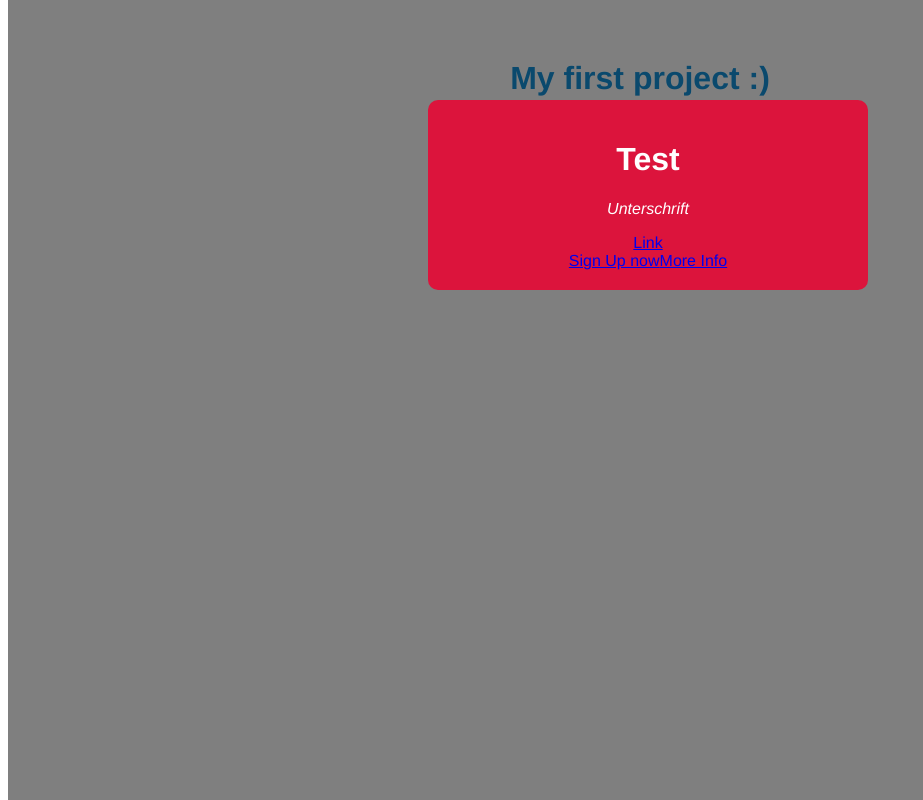
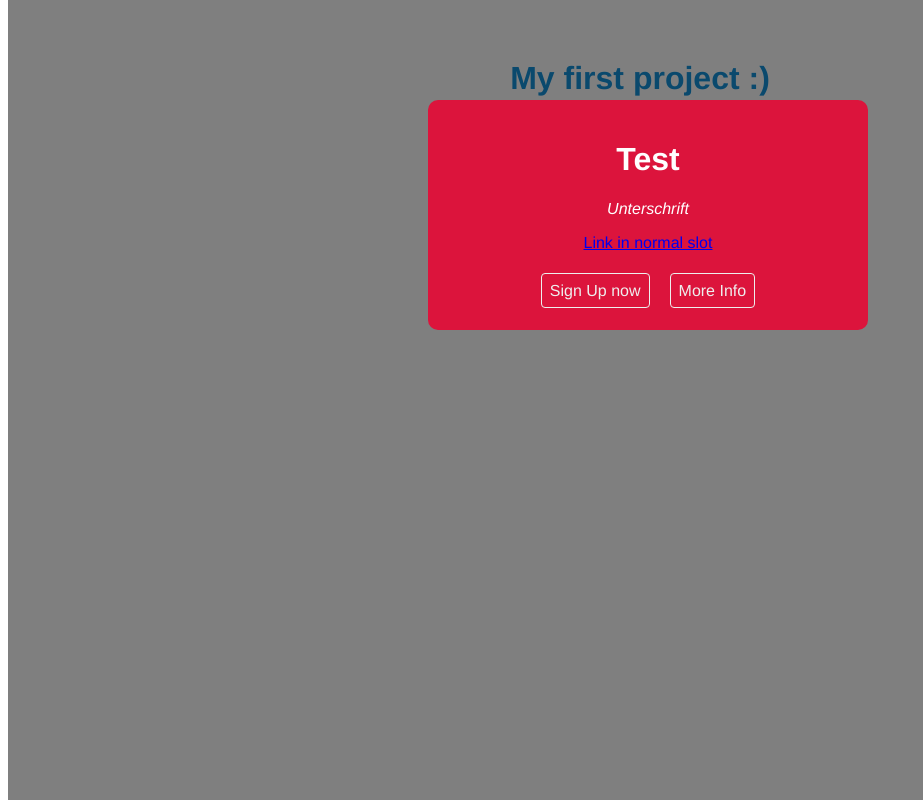
Before and after one commit to kasparlaurenz/learning-vue3, a Vue app: page / in a window 1280 px wide. Both pictures are taken after a click on the button "Open Modal". Shown: the whole page, without its empty margins (0-923 px from the left). Built offline with nearby package versions, Linux system fonts and the light colour scheme.

Commit message:
implement second modal

```diff
--- a/src/App.vue
+++ b/src/App.vue
@@ -9,10 +9,18 @@
       </template>
       <h1>Test</h1>
       <p>Unterschrift</p>
-      <a href="/">Link</a>
+      <a href="/">Link in normal slot</a>
+    </Modal>
+  </div>
+  <div v-if="showModalTwo">
+    <Modal @close="toggleModalTwo">
+      <h1>{{ title }}</h1>
     </Modal>
   </div>
   <button @click="toggleModal">Open Modal</button>
+  <br />
+  <br />
+  <button @click="toggleModalTwo">Open Modal Two</button>
 </template>
 
 <script>
@@ -28,11 +36,15 @@ export default {
       header: 'This is a prop',
       text: 'Im dynamic content',
       showModal: false,
+      showModalTwo: false,
     };
   },
   methods: {
     toggleModal() {
       this.showModal = !this.showModal;
+    },
+    toggleModalTwo() {
+      this.showModalTwo = !this.showModalTwo;
     },
   },
 };
--- a/src/components/Modal.vue
+++ b/src/components/Modal.vue
@@ -48,6 +48,28 @@ export default {
   border-radius: 10px;
 }
 
+.modal .actions {
+  text-align: center;
+  margin: 30px 0px 10px 0px;
+  color: #333;
+}
+
+.modal .actions a {
+  color: #eee;
+  padding: 8px;
+  border: 1px solid #eee;
+  border-radius: 4px;
+  text-decoration: none;
+  margin: 10px;
+  transition: all 0.3s ease-in-out;
+}
+
+.modal .actions a:hover {
+  color: rgb(33, 33, 33);
+  transition: all 0.3s ease-in-out;
+  border: 1px solid rgb(33, 33, 33);
+}
+
 .modal.sale {
   background-color: crimson;
   color: white;
```
